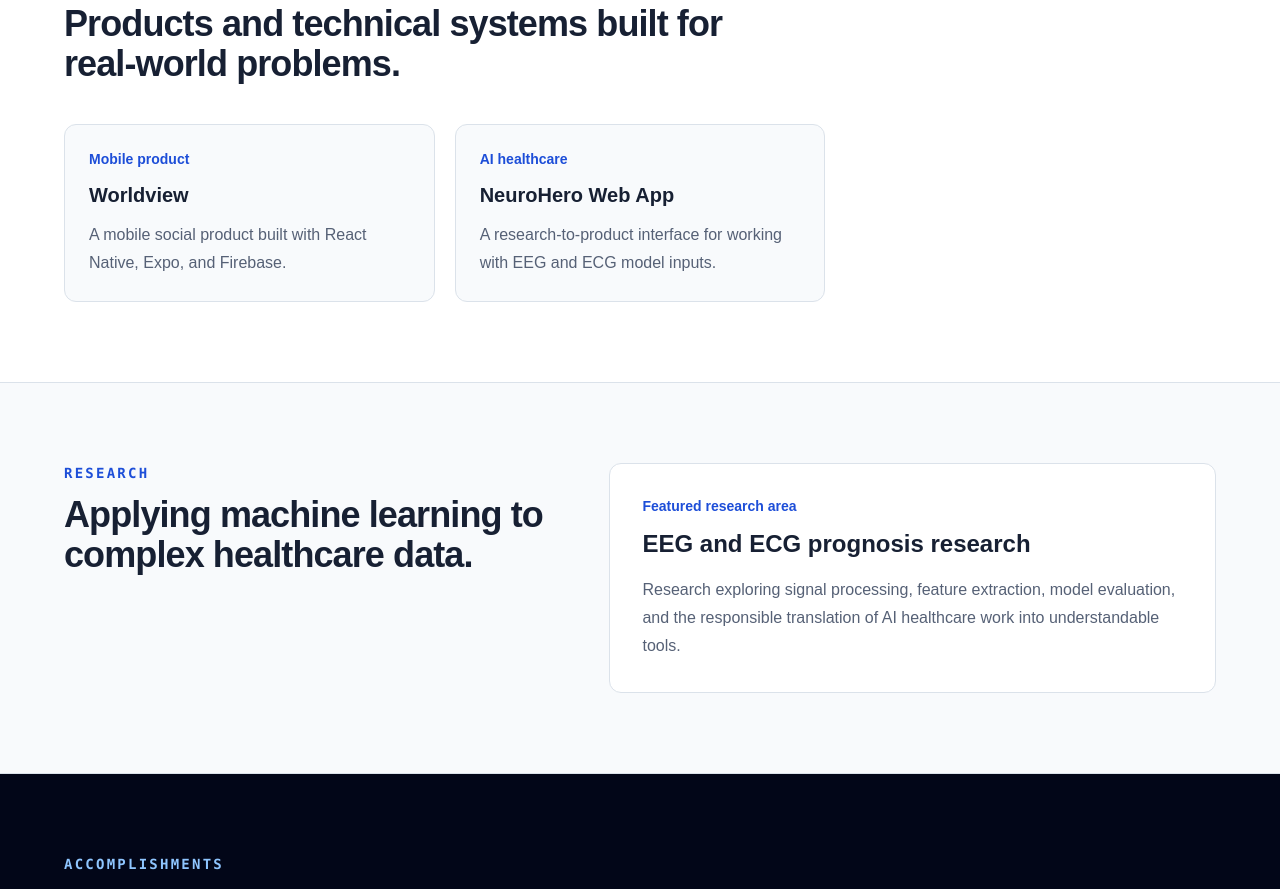
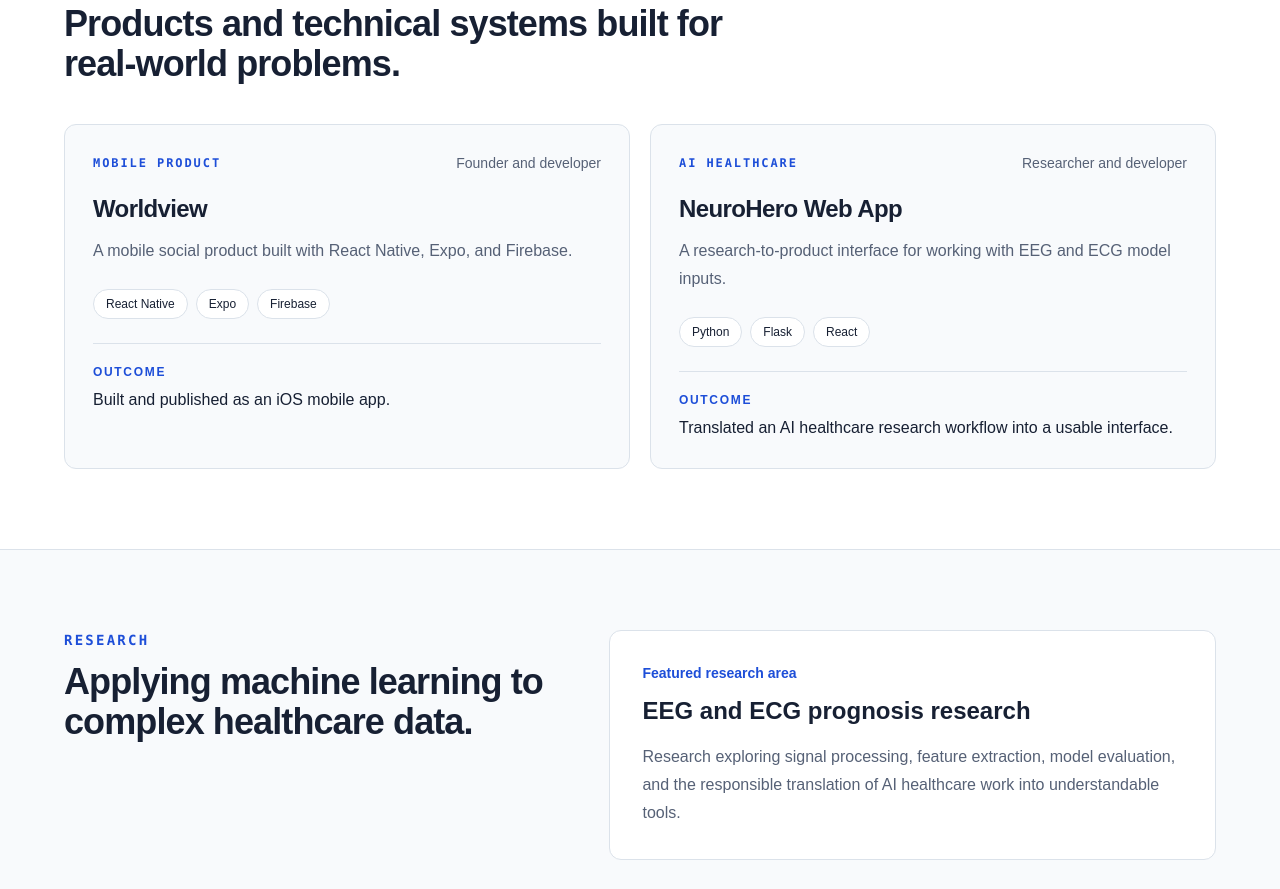
Before and after one commit to MithunA12/Mithun-s-Personal-Website, a Next.js app: page / in a window 1280 px wide. Shown: the part 1200-2089 px from the top of the page. Built offline with nearby package versions, Linux system fonts and the light colour scheme.

Commit message:
completed task 4

```diff
--- /dev/null
+++ b/components/projects/ProjectCard.tsx
@@ -0,0 +1,59 @@
+import type { Project } from "@/src/data/profile";
+
+interface ProjectCardProps {
+  project: Project;
+}
+
+export function ProjectCard({ project }: ProjectCardProps) {
+  return (
+    <article className="group flex h-full flex-col rounded-xl border border-[var(--border)] bg-[var(--background)] p-6 transition-[border-color,box-shadow,transform] duration-200 hover:-translate-y-1 hover:border-blue-300 hover:shadow-[0_18px_45px_-28px_rgba(15,23,42,0.45)] focus-within:border-[var(--accent)] focus-within:shadow-[0_18px_45px_-28px_rgba(15,23,42,0.45)] sm:p-7">
+      <div className="flex flex-wrap items-center justify-between gap-3">
+        <p className="font-mono text-xs font-semibold uppercase tracking-[0.16em] text-[var(--accent)]">
+          {project.category}
+        </p>
+        <p className="text-sm font-medium text-[var(--muted)]">{project.role}</p>
+      </div>
+
+      <h3 className="mt-5 text-2xl font-semibold tracking-tight">
+        {project.title}
+      </h3>
+      <p className="mt-3 leading-7 text-[var(--muted)]">
+        {project.description}
+      </p>
+
+      <ul className="mt-6 flex flex-wrap gap-2" aria-label={`${project.title} technologies`}>
+        {project.stack.map((technology) => (
+          <li
+            className="rounded-full border border-[var(--border)] bg-[var(--surface)] px-3 py-1.5 text-xs font-medium"
+            key={technology}
+          >
+            {technology}
+          </li>
+        ))}
+      </ul>
+
+      {project.impact ? (
+        <div className="mt-6 border-t border-[var(--border)] pt-5">
+          <p className="text-xs font-semibold uppercase tracking-[0.14em] text-[var(--accent)]">
+            Outcome
+          </p>
+          <p className="mt-2 leading-6">{project.impact}</p>
+        </div>
+      ) : null}
+
+      {project.links?.length ? (
+        <div className="mt-auto flex flex-wrap gap-4 pt-6">
+          {project.links.map((link) => (
+            <a
+              className="font-semibold text-[var(--accent)] underline decoration-blue-200 underline-offset-4 transition-colors hover:text-[var(--accent-strong)] focus-visible:rounded-sm focus-visible:outline-2 focus-visible:outline-offset-4 focus-visible:outline-[var(--accent)]"
+              href={link.href}
+              key={link.href}
+            >
+              {link.label}
+            </a>
+          ))}
+        </div>
+      ) : null}
+    </article>
+  );
+}
--- a/components/sections/FeaturedProjects.tsx
+++ b/components/sections/FeaturedProjects.tsx
@@ -1,3 +1,4 @@
+import { ProjectCard } from "@/components/projects/ProjectCard";
 import { projects } from "@/src/data/profile";
 
 const featuredProjects = projects.filter((project) => project.featured);
@@ -15,20 +16,9 @@
         <h2 className="mt-3 max-w-2xl text-3xl font-semibold tracking-tight sm:text-4xl">
           Products and technical systems built for real-world problems.
         </h2>
-        <div className="mt-10 grid gap-5 md:grid-cols-3">
+        <div className="mt-10 grid gap-5 md:grid-cols-2">
           {featuredProjects.map((project) => (
-            <article
-              className="rounded-xl border border-[var(--border)] bg-[var(--background)] p-6"
-              key={project.title}
-            >
-              <p className="text-sm font-semibold text-[var(--accent)]">
-                {project.category}
-              </p>
-              <h3 className="mt-3 text-xl font-semibold">{project.title}</h3>
-              <p className="mt-3 leading-7 text-[var(--muted)]">
-                {project.description}
-              </p>
-            </article>
+            <ProjectCard key={project.slug} project={project} />
           ))}
         </div>
       </div>
--- a/src/data/profile.ts
+++ b/src/data/profile.ts
@@ -27,6 +27,11 @@
   description: string;
   role: string;
   stack: string[];
+  impact?: string;
+  links?: Array<{
+    label: string;
+    href: string;
+  }>;
   featured: boolean;
 }
 
@@ -101,6 +106,7 @@
       "A mobile social product built with React Native, Expo, and Firebase.",
     role: "Founder and developer",
     stack: ["React Native", "Expo", "Firebase"],
+    impact: "Built and published as an iOS mobile app.",
     featured: true,
   },
   {
@@ -111,6 +117,7 @@
       "A research-to-product interface for working with EEG and ECG model inputs.",
     role: "Researcher and developer",
     stack: ["Python", "Flask", "React"],
+    impact: "Translated an AI healthcare research workflow into a usable interface.",
     featured: true,
   },
 ];
```
